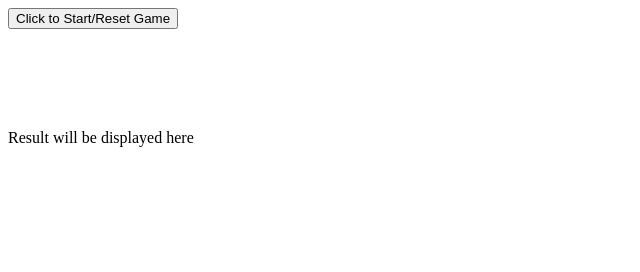
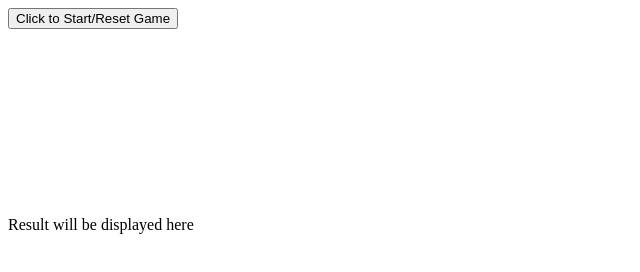
Before and after one commit to brijeshhroy/ObdureJavascript, a plain HTML site: page Tic-Tac-Toe/index.html in a window 1280 px wide. Shown: the whole page, without its empty margins (0-640 px from the left). Drawn offline with Linux system fonts and the light colour scheme.

Commit message:
Final game21

```diff
--- a/Tic-Tac-Toe/index.html
+++ b/Tic-Tac-Toe/index.html
@@ -12,7 +12,7 @@
 
       </div>
 
-  <p id = "ree" style = "margin-top: 100px;"> Result will be displayed here </p>
+  <p id = "ree" style = "position:fixed;top:200px"> Result will be displayed here </p>
  </body>
 
  <script src="logic4.js"></script>
```
